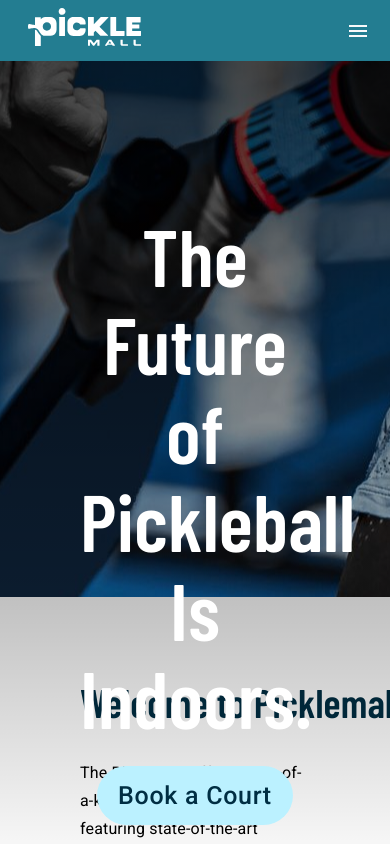
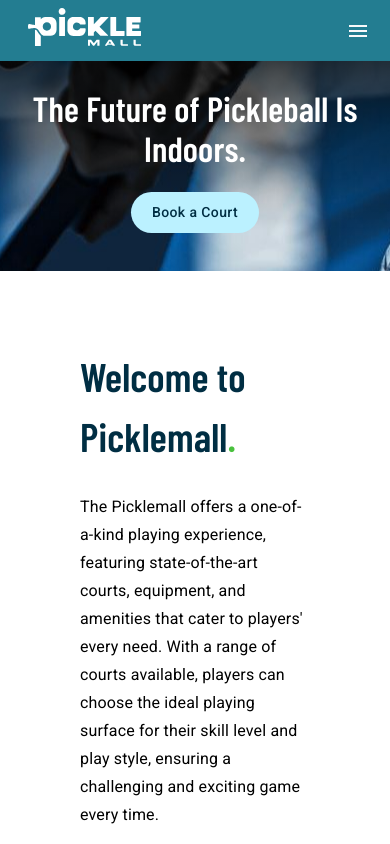
Before and after one commit to petermking18/PickleMall, a React (Create React App) app: page / in a window 390 px wide. Shown: the top 844 px of the page. Built offline with nearby package versions, Linux system fonts and the light colour scheme.

Commit message:
some responsiveness fixes

```diff
--- a/src/Components/Nav2/Nav2.jsx
+++ b/src/Components/Nav2/Nav2.jsx
@@ -1,4 +1,4 @@
-import React, { useState } from "react";
+import React, { useState, useEffect } from "react";
 import { Link } from "react-router-dom";
 import { Stack, Collapse, IconButton } from "@mui/material";
 import logo from "../../Assets/logo.svg";
@@ -28,6 +28,10 @@ export default function Nav2() {
   ];
 
   const [showMobileNav, setShowMobileNav] = useState(false);
+
+  useEffect(() => {
+    document.body.style.overflow = showMobileNav ? 'hidden' : 'unset'
+  }, [showMobileNav])
 
   const navLinks = navItems.map((i, idx) => (
     <Link
--- a/src/Components/Nav2/Nav2.scss
+++ b/src/Components/Nav2/Nav2.scss
@@ -20,6 +20,11 @@
     // overflow: hidden !important;
 
     .nav-items {
+      height: 100vh;
+      @include media-breakpoint-up(md) {
+        height: auto;
+      }
+
       .nav-item {
         text-decoration: none;
         color: var(--bs-bright-white);
--- a/src/Global.scss
+++ b/src/Global.scss
@@ -16,6 +16,9 @@ $nav-height: 4rem;
 }
 .fs-16px {
     font-size: 16px !important;
+}
+.fs-14px {
+    font-size: 14px !important;
 }
 .fs-12px {
     font-size: 12px !important;
--- a/src/Pages/Home/Home.jsx
+++ b/src/Pages/Home/Home.jsx
@@ -71,7 +71,7 @@ export default function Home() {
             {
                 breakpoint: 992,
                 settings: {
-                    slidesToShow: 2.55,
+                    slidesToShow: 2.15,
                     slidesToScroll: 2,
                 },
             },
@@ -85,7 +85,7 @@ export default function Home() {
             {
                 breakpoint: 576,
                 settings: {
-                    slidesToShow: 1.25,
+                    slidesToShow: 1.05,
                     slidesToScroll: 1,
                 },
             },
@@ -96,8 +96,8 @@ export default function Home() {
     return (
         <div className="home">
             <div className="section-1 my-0">
-                <div className="content pt-5">
-                    <div className="px-5rem py-5">
+                <div className="content pt-md-0 pt-lg-5">
+                    <div className="px-md-5rem pt-1 py-md-3 py-lg-5">
                         <h1 className="welcome mb-4">
                             The Future of Pickleball Is Indoors.
                         </h1>
@@ -118,7 +118,7 @@ export default function Home() {
                     <Grid container spacing={8}>
                         <Grid xs={12} lg={8}>
                             <h1 className="d-flex flex-wrap font-barlow-condensed text-deep-blue">
-                                <div className="text-nowrap">
+                                <div className="text-md-nowrap">
                                     Welcome to Picklemall
                                     <span className="text-pickle-green">.</span>
                                     &nbsp;
@@ -192,16 +192,11 @@ export default function Home() {
 
             <div className="section-3">
                 <div className="locations py-5">
-                    {/*<div className={""}>*/}
-                    {/*  <h1 className="text-nowrap font-barlow-condensed text-deep-blue mb-5">*/}
-                    {/*    Locations<span className="text-pickle-green">.</span>*/}
-                    {/*  </h1>*/}
-                    {/*</div>*/}
-
-                    <br/>
-                    <br/>
-                    <br/>
-                    <br/>
+                    <div className={""}>
+                      <h1 className="text-nowrap font-barlow-condensed text-deep-blue mb-5">
+                        Locations<span className="text-pickle-green">.</span>
+                      </h1>
+                    </div>
 
                     <Slider
                         {...locationsSliderSettings}
@@ -383,8 +378,8 @@ export default function Home() {
                 </div>
             </div>
             <div className="section-4">
-                <div className="s4-header">
-                    <h1 className="text-nowrap font-barlow-condensed text-deep-blue mb-5">
+                <div className="s4-header py-5">
+                    <h1 className="text-nowrap font-barlow-condensed text-deep-blue mt-0 mb-5">
                         It pays to show up<span className="text-pickle-green">.</span>
                     </h1>
                     <div className="d-flex shadow it-pays">
@@ -414,7 +409,7 @@ export default function Home() {
                                 <h1 className="font-barlow-condensed text-deep-blue">
                                     Find your people<span className="text-pickle-green">.</span>
                                 </h1>
-                                <p className="text-black mb-5">
+                                <p className="text-black mb-4 mb-md-5">
                                     Community is core to pickleball, it is what allows us all to
                                     laugh, sweat, and compete! Conveniently meet friends and find
                                     teammates from all talent levels
--- a/src/Pages/Home/Home.scss
+++ b/src/Pages/Home/Home.scss
@@ -36,20 +36,34 @@
         font-size: 80px;
         line-height: 88.5px;
         width: 50%;
-        @media (max-width: 992px) {
+        @include media-breakpoint-down(md) {
           width: 100%;
           text-align: center;
+          font-size: 35px;
+          line-height: 40px;
         }
       }
 
       .book-button {
         font-size: 25px;
         font-weight: 500;
-        @media (max-width: 992px) {
+        @include media-breakpoint-down(md) {
           display: block;
           margin: 0 auto;
+          font-size: 14px;
         }
       }
+    }
+
+    @include media-breakpoint-down(md) {
+      height: 210px;
+    }
+  }
+
+  .px-md-5rem {
+    @include media-breakpoint-up(md) {
+      padding-left: 5rem !important;
+      padding-right: 5rem !important;
     }
   }
 
@@ -247,7 +261,6 @@
   .section-4 {
     background-color: rgba(#c0e7f6, 0.55);
     .s4-header {
-      padding: 3.8rem 0;
       margin: 0 5rem;
       @media (max-width: 992px) {
         margin: 0 1rem;
```
